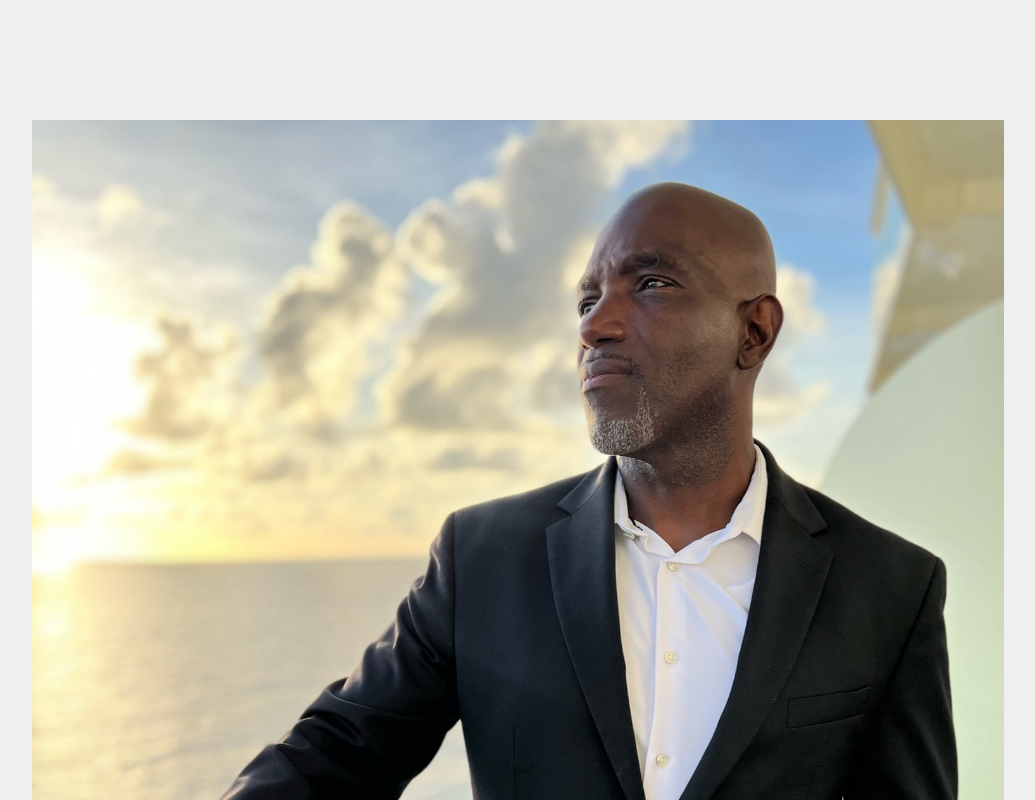
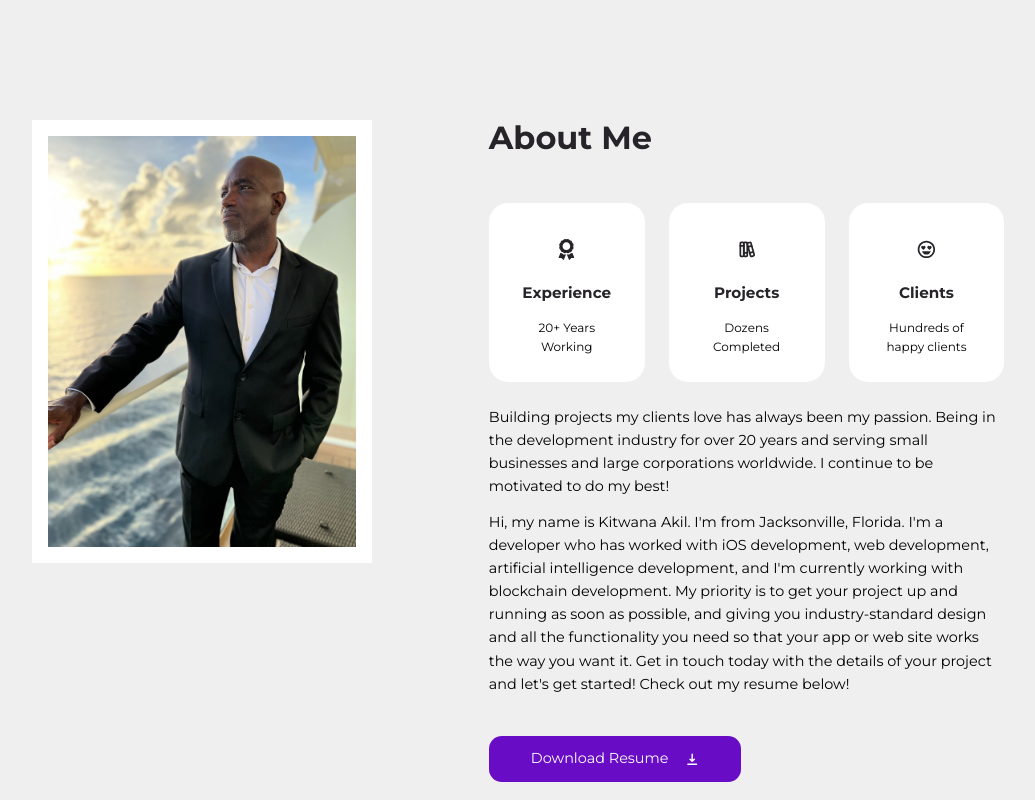
Before and after one commit to kakil/kakilportfolio, a React (Create React App) app: page / in a window 1280 px wide. Shown: the part 840-1640 px from the top of the page, without its empty margins (122-1157 px from the left). Built offline with nearby package versions, Linux system fonts and the light colour scheme.

Commit message:
completed about section.

```diff
--- /dev/null
+++ b/src/components/Card.jsx
@@ -0,0 +1,11 @@
+import './card.css'
+
+const Card = ({children, className, onClick}) => {
+  return (
+    <article className={`card ${className}`} onClick={onClick}>
+        {children}
+    </article>
+  )
+}
+
+export default Card
--- /dev/null
+++ b/src/components/card.css
@@ -0,0 +1,30 @@
+.card {
+    background: var(--color-white);
+    padding: 1.5rem;
+    border: 2px solid transparent;
+    border-radius: var(--border-radius-1);
+    transition: var(--transition);
+}
+
+.card:hover {
+    background: transparent;
+    border-color: var(--color-white);
+    transform: translateY(-0.5rem);
+}
+
+.card.light {
+    background: var(--color-light);
+}
+
+.card.light:hover {
+    background: transparent;
+    border-color: var(--color-light);
+}
+
+
+/* MEDIA QUERIES (mobile) */
+@media screen and (max-width: 600px) {
+    .card {
+        padding: 1.2rem;
+    }
+}
--- a/src/sections/about/About.jsx
+++ b/src/sections/about/About.jsx
@@ -2,6 +2,8 @@
 import AboutImage from './../../assets/about.jpg'
 import CV from './../../assets/cv.pdf'
 import {HiDownload} from 'react-icons/hi'
+import Card from './../../components/Card'
+import data from './data.js'
 
 const About = () => {
   return (
@@ -14,7 +16,17 @@
         </div>
         <div className="about__right">
           <h2>About Me</h2>
-          <div className="about__cards"></div>
+          <div className="about__cards">
+            {
+              data.map(item => (
+                <Card key={item.id} className="about__card">
+                  <span className='about__card-icon'>{item.icon}</span>
+                  <h5>{item.title}</h5>
+                  <small>{item.desc}</small>
+                </Card>
+              ))
+            }
+          </div>
           <p>
             Building projects my clients love has always been my passion.  Being in the development industry for over 20 years and serving small businesses and large corporations worldwide.  I continue to be motivated to do my best!
           </p>
--- a/src/sections/about/about.css
+++ b/src/sections/about/about.css
@@ -0,0 +1,86 @@
+.about__container {
+    display: grid;
+    grid-template-columns: 35% 53%;
+    gap: 12%;
+}
+
+.about__portrait {
+    height: fit-content;
+    max-height: 40rem;
+    border: 1rem solid var(--color-white);
+    transition: var(--transition);
+}
+
+.about__portrait:hover {
+    border-width: 0;
+}
+
+.about__cards {
+    margin: 3rem 0 1.5rem;
+    display: grid;
+    grid-template-columns: repeat(3, 1fr);
+    gap: 1.5rem;
+}
+
+.card.about__card {
+    text-align: center;
+}
+
+.about__card-icon {
+    font-size: 1.3rem;
+    color: var(--color-black);
+    border-radius: var(--border-radius-3);
+    width: fit-content;
+    margin-inline: auto;
+    padding: 0.6rem;
+    display: flex;
+    align-items: center;
+    transition: var(--transition);
+
+}
+
+.card.about__card:hover .about__card-icon {
+    background: var(--color-primary);
+    color: var(--color-white);
+}
+
+.card.about__card h5 {
+    margin: 1rem 0;
+}
+
+.about__right p {
+    margin-bottom: 0.8rem;
+}
+
+.about__right .btn {
+    margin-top: 2.5rem;
+}
+
+/* MEDIA QUERIES (tablets) */
+@media screen and (max-width: 1024px) {
+
+    .about__left {
+        display: none;
+    }
+
+    .about__container {
+        grid-template-columns: 1fr;
+    }
+
+    .about__right h2 {
+        text-align: center;
+    }
+}
+
+
+/* MEDIA QUERIES (mobile) */
+@media screen and (max-width: 600px) {
+    .about__cards {
+        grid-template-columns: 1fr 1fr;
+        gap: 1rem;
+    }
+
+    .about__right .btn {
+        margin-top: 2rem;
+    }
+}
--- /dev/null
+++ b/src/sections/about/data.js
@@ -0,0 +1,12 @@
+import {FaAward} from 'react-icons/fa'
+import {TbBooks} from 'react-icons/tb'
+import {BiHappyHeartEyes} from 'react-icons/bi'
+
+const data = [
+    {id: 1, icon: <FaAward/>, title: 'Experience', desc: '20+ Years Working'},
+    {id: 2, icon: <TbBooks/>, title: 'Projects', desc: 'Dozens Completed'},
+    {id: 3, icon: <BiHappyHeartEyes/>, title: 'Clients', desc: 'Hundreds of happy clients'},
+
+]
+
+export default data;
```
